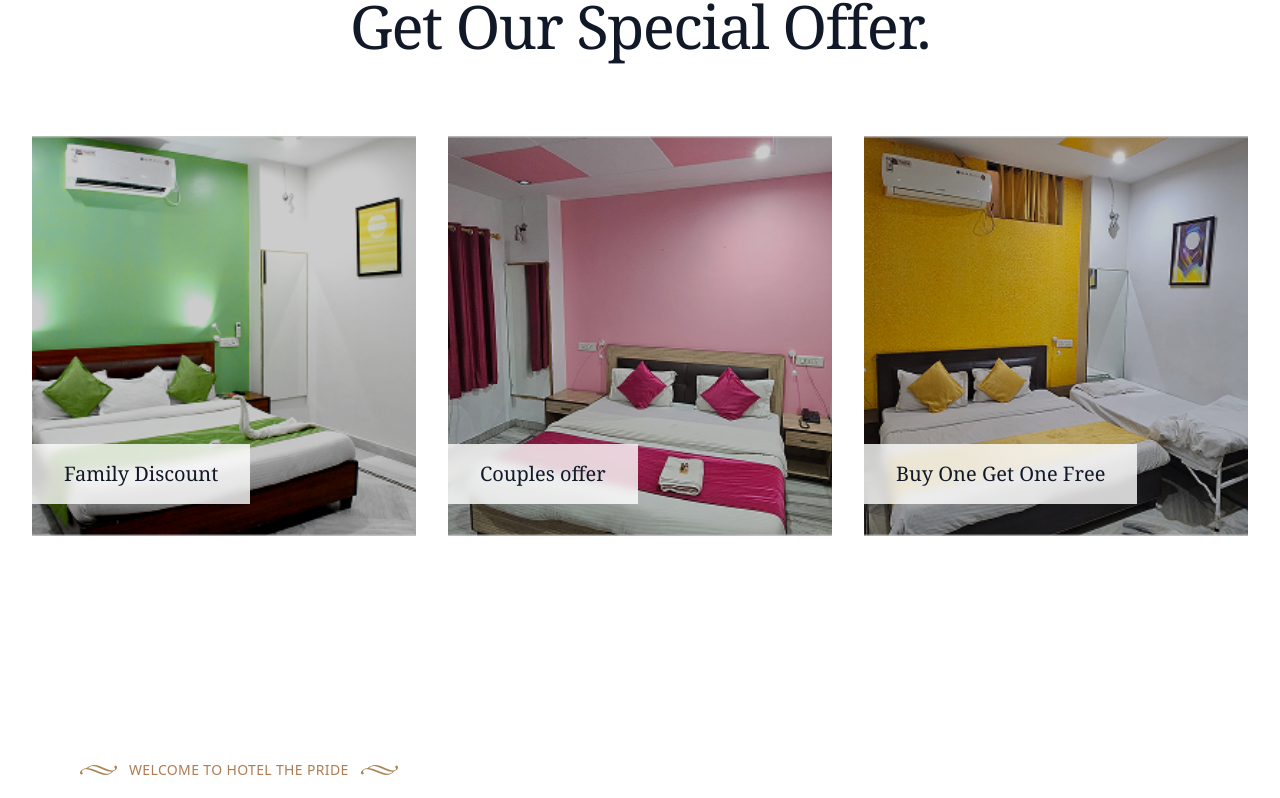
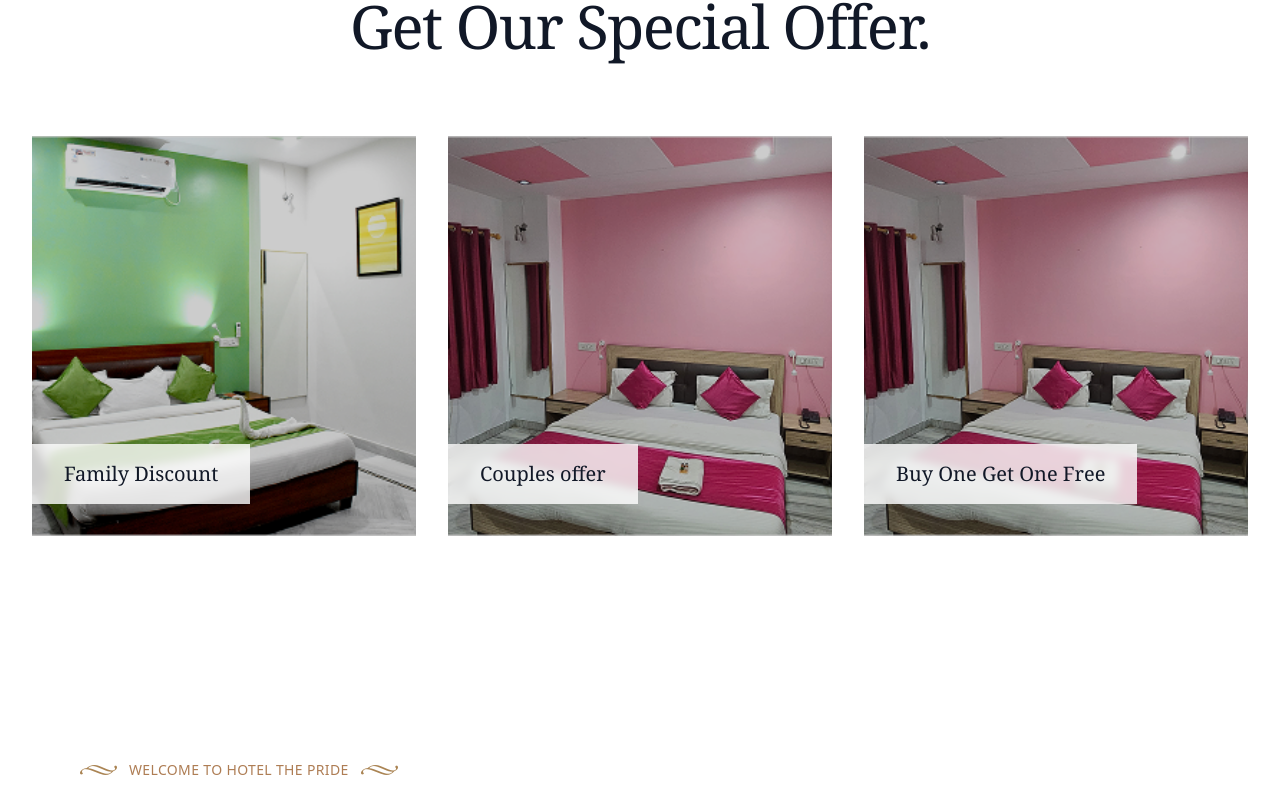
Before and after one commit to sadhvi1244/Hotel-Booking, a React (Vite) app: page / in a window 1280 px wide. Shown: the part 1018-1816 px from the top of the page. Built offline with nearby package versions, Linux system fonts and the light colour scheme.

Commit message:
fix issue 3

```diff
--- a/src/components/home/Highlights.jsx
+++ b/src/components/home/Highlights.jsx
@@ -1,18 +1,20 @@
 import { Link } from "react-router-dom";
 import design from "/src/assets/desing.png";
-
+import event1 from "../../assets/event1.png";
+import event2 from "../../assets/event2.png";
+import event3 from "../../assets/event3.png";
 const blogPosts = [
   {
     id: 1,
     title: "Advantages of Offering Online Registration at Your Hotel",
-    image: "/src/assets/event1.png",
+    image: event1,
     date: "May 15, 2025",
     author: "Relax Zone",
   },
   {
     id: 2,
     title: "Our Health Club is Now Available for Your Fitness Needs",
-    image: "/src/assets/event2.png",
+    image: event2,
     date: "May 15, 2025",
     author: "Royal Suite",
   },
@@ -20,7 +22,7 @@ const blogPosts = [
     id: 3,
     title: "Restoring the Lighting Design in the Hotel",
 
-    image: "/src/assets/event3.png",
+    image: event3,
     date: "Oct 20, 2025",
     author: "Apartments",
   },
--- a/src/components/home/OutdoorActivities.jsx
+++ b/src/components/home/OutdoorActivities.jsx
@@ -3,7 +3,7 @@ import { Button } from "../../components/ui/Button";
 import { motion } from "framer-motion";
 import design from "/src/assets/desing.png";
 import { Link } from "react-router-dom";
-
+import Component from "../../assets/Component1.png";
 const OutdoorActivities = () => {
   const features = [
     {
@@ -158,7 +158,7 @@ const OutdoorActivities = () => {
           >
             <div className="relative w-full aspect-[4/5] lg:aspect-[4/4]  overflow-hidden  px-3">
               <img
-                src="/src/assets/Component1.png"
+                src={Component}
                 alt="Hotel interior"
                 className="absolute inset-0 w-full h-full object-cover object-center"
                 loading="lazy"
--- a/src/components/home/SpecialOffers.jsx
+++ b/src/components/home/SpecialOffers.jsx
@@ -2,21 +2,25 @@ import React, { useEffect } from "react";
 import AOS from "aos";
 import "aos/dist/aos.css";
 import design from "/src/assets/desing.png";
+import room1 from "../../assets/room-service1.png";
+import room2 from "../../assets/room-service2.png";
+import room3 from "../../assets/room-service3.png";
+
 const offers = [
   {
     id: 1,
     title: "Family Discount",
-    image: "/src/assets/room-service1.png",
+    image: room1,
   },
   {
     id: 2,
     title: "Couples offer",
-    image: "/src/assets/room-service2.png",
+    image: room2,
   },
   {
     id: 3,
     title: "Buy One Get One Free",
-    image: "/src/assets/room-service3.png",
+    image: room2,
   },
 ];
 
```
